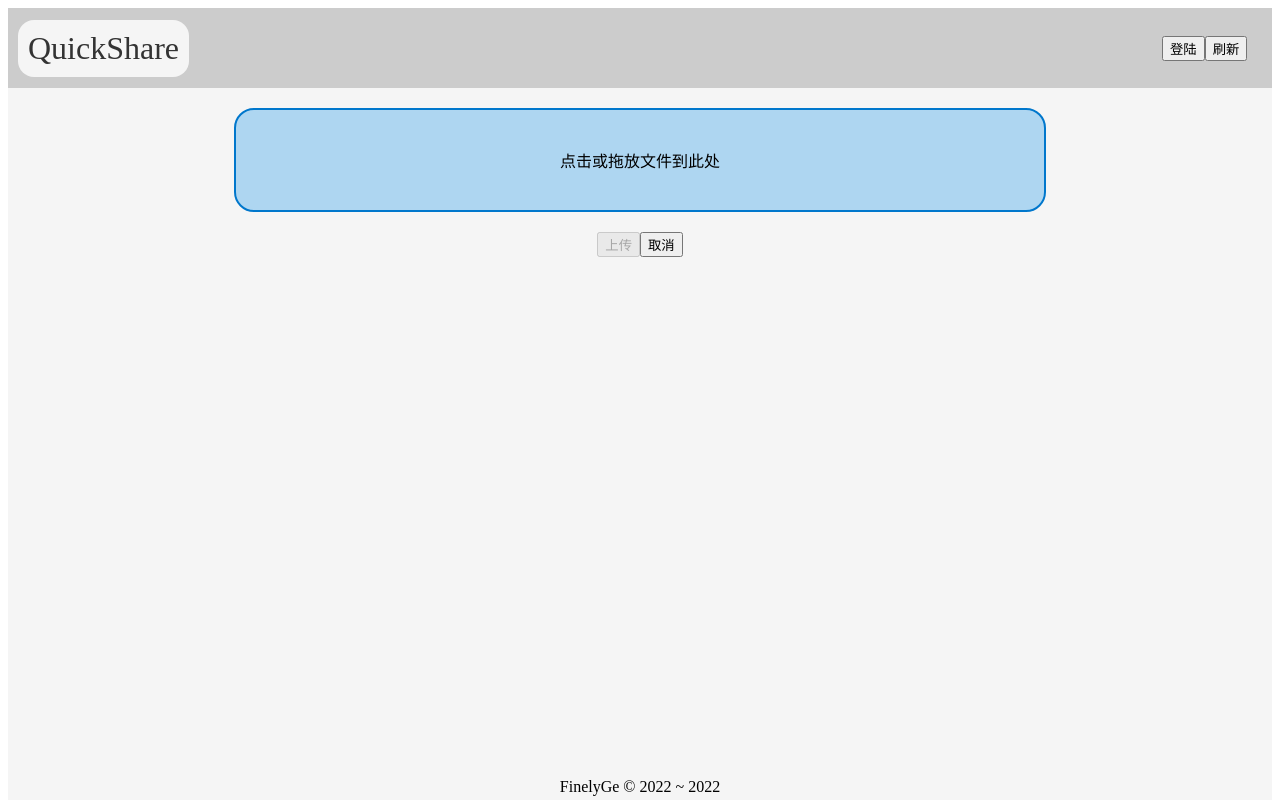
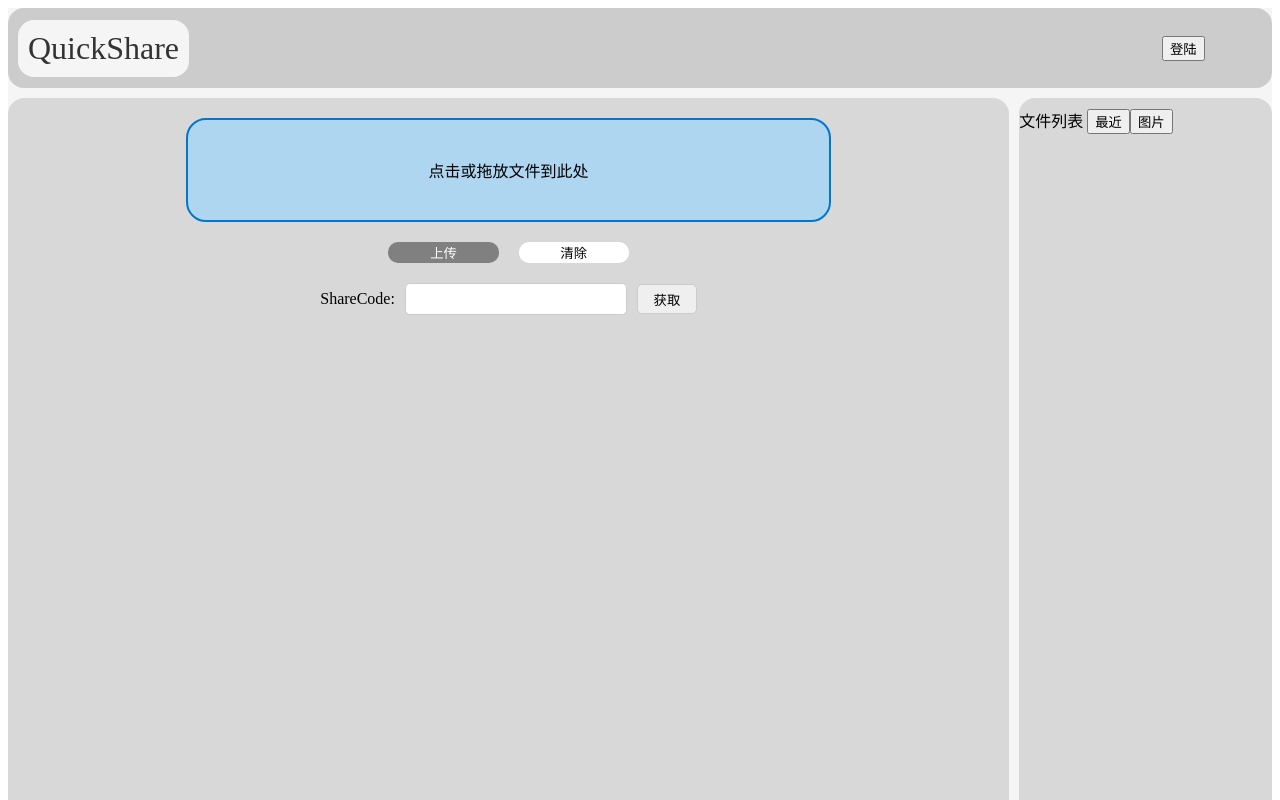
Before and after one commit to FinleyGe/QuickShare, a Vue app in the folder QuickShare-Vue/: page / in a window 1280 px wide. Shown: the top 800 px of the page. Built offline with nearby package versions, Linux system fonts and the light colour scheme.

Commit message:
feat: show download link after being uploaded.

```diff
--- a/QuickShare-Vue/src/App.vue
+++ b/QuickShare-Vue/src/App.vue
@@ -15,7 +15,6 @@ function handleWindowsResize() {
   }
 }
 
-
 onMounted(() => {
   handleWindowsResize();
   window.onresize = handleWindowsResize;
--- a/QuickShare-Vue/src/api/index.ts
+++ b/QuickShare-Vue/src/api/index.ts
@@ -1,13 +1,15 @@
 import axios, { AxiosProgressEvent } from "axios";
 import { BaseUrl } from "../const";
-import { IResponse, ILoginResponseData, IFileInfo, IFileInfoDetail } from "./type";
+import { IResponse, IUploadResponseData, IFileInfo, IFileInfoDetail } from "./type";
 
 export const api = axios.create({
   baseURL: BaseUrl,
   withCredentials: true,
 });
 
-export function UploadFile(file: File, onUploadProgress: (e: AxiosProgressEvent) => void) {
+export function UploadFile(file: File,
+  onUploadProgress: (e: AxiosProgressEvent) => void)
+  : Promise<IResponse<IUploadResponseData>> {
   const formData = new FormData();
   formData.append("file", file);
   return api.post("/upload", formData, {
@@ -16,7 +18,6 @@ export function UploadFile(file: File, onUploadProgress: (e: AxiosProgressEvent)
 }
 
 export function GetFile(hash: string) {
-  // return api.get(`/get/${hash}`, { responseType: "blob" });
   window.location.href = `${BaseUrl}get/${hash}`;
 }
 
--- a/QuickShare-Vue/src/components/FileInfo.vue
+++ b/QuickShare-Vue/src/components/FileInfo.vue
@@ -1,7 +1,18 @@
 <script setup lang="ts">
+import { computed } from 'vue';
+import { BaseUrl } from '../const';
+
 const props = defineProps<{
   file: File | undefined;
+  hash: string | undefined;
 }>();
+
+const link = computed(() => {
+  if (props.hash) {
+    return BaseUrl + "get/" + props.hash;
+  }
+  return "未上传";
+});
 
 </script>
 <template>
@@ -9,6 +20,7 @@ const props = defineProps<{
     <div class="filename">文件名: {{ props.file?.name }}</div>
     <div class="filesize">文件大小: {{ props.file?.size + 'b' }}</div>
     <div class="filetype">文件类型: {{ props.file?.type }}</div>
+    <div class="link">链接: {{ link }}</div>
   </div>
 </template>
 <style scoped lang="scss">
--- a/QuickShare-Vue/src/components/FileItem.vue
+++ b/QuickShare-Vue/src/components/FileItem.vue
@@ -16,6 +16,11 @@ function qrcode() {
 }
 
 async function handleDelete() {
+  var r = window.confirm("确定删除吗？");
+  if (!r) {
+    return;
+  }
+
   var res = await DeleteFile(props.fileInfo.hash);
   if (res) {
     alert("删除成功");
@@ -33,10 +38,9 @@ async function getDetail() {
 <template>
   <div class="file-item">
     <lable class="name" @click="getDetail">{{ props.fileInfo.name }}</lable>
-    <lable class="type">{{ props.fileInfo.type }}</lable>
-    <button class="download" @click="download"> Download </button>
-    <button class="showQR" @click="qrcode"> Share </button>
-    <button class="delete" @click="handleDelete"> Delete </button>
+    <lable class="type">{{ props.fileInfo.type.split("/")[0] }}</lable>
+    <button class="showQR" @click="qrcode"> M </button>
+    <button class="delete" @click="handleDelete"> X </button>
   </div>
 </template>
 <style scoped lang="scss">
@@ -48,7 +52,7 @@ async function getDetail() {
   column-gap: 10px;
 
   .name {
-    width: 300px;
+    max-width: 300px;
     overflow: hidden;
   }
 }
--- a/QuickShare-Vue/src/components/FileItemDetail.vue
+++ b/QuickShare-Vue/src/components/FileItemDetail.vue
@@ -1,4 +1,5 @@
 <script setup lang="ts">
+import { computed } from 'vue';
 import { IFileInfoDetail } from '../api/type';
 import { BaseUrl } from '../const'
 const props = defineProps<{
@@ -12,6 +13,27 @@ function close(this: any) {
   emits.call(this, "close");
 }
 
+const fileSize = computed(() => {
+  if (props.fileInfo) {
+    let size = props.fileInfo.size;
+    let unit = "B";
+    if (size > 1024) {
+      size /= 1024;
+      unit = "KB";
+    }
+    if (size > 1024) {
+      size /= 1024;
+      unit = "MB";
+    }
+    if (size > 1024) {
+      size /= 1024;
+      unit = "GB";
+    }
+    return size.toFixed(2) + unit;
+  }
+  return "";
+})
+
 
 </script>
 <template>
@@ -19,10 +41,11 @@ function close(this: any) {
     <div class="info">
       <div class="name">文件名： {{ props.fileInfo?.name }}</div>
       <div class="type">类型：{{ props.fileInfo?.type }}</div>
-      <div classs="size">大小: {{ props.fileInfo?.size }} B</div>
+      <div classs="size">大小: {{ fileSize }} </div>
       <img :src="BaseUrl + 'get/' + props.fileInfo?.hash" v-if="props.fileInfo?.type == 'image/png'">
     </div>
-    <button class="btn-close" @click="close">Close</button>
+    <button @click="">Share</button>
+    <button @click="close">Close</button>
   </div>
 </template>
 <style scoped lang="scss">
@@ -39,5 +62,17 @@ function close(this: any) {
   top: 0;
   left: 0;
 
+  .info {
+    background-color: white;
+    padding: 10px;
+    border-radius: 10px;
+    max-height: 60vh;
+  }
+
+  button {
+    margin-top: 10px;
+    padding: 10px;
+    border-radius: 10px;
+  }
 }
 </style>
--- /dev/null
+++ b/QuickShare-Vue/src/components/ShareCode.vue
@@ -0,0 +1,46 @@
+<script setup lang="ts">
+import { ref } from 'vue';
+
+const sharecode = ref<string>("");
+
+function getShareCode() {
+  console.log(sharecode.value);
+}
+
+</script>
+<template>
+  <div class="sharecode">
+    <div class="lable">ShareCode: </div>
+    <input v-model="sharecode" />
+    <button @click="getShareCode">获取</button>
+  </div>
+</template>
+
+<style scoped lang="scss">
+.sharecode {
+  display: flex;
+  align-items: center;
+  justify-content: center;
+  margin-top: 20px;
+
+  .lable {
+    margin-right: 10px;
+  }
+
+  input {
+    width: 200px;
+    height: 30px;
+    border: 1px solid #ccc;
+    border-radius: 5px;
+    padding: 0 10px;
+  }
+
+  button {
+    width: 60px;
+    height: 30px;
+    border: 1px solid #ccc;
+    border-radius: 5px;
+    margin-left: 10px;
+  }
+}
+</style>
--- a/QuickShare-Vue/src/components/Upload.vue
+++ b/QuickShare-Vue/src/components/Upload.vue
@@ -6,6 +6,8 @@ import FileInfo from "./FileInfo.vue";
 import ProcessBar from "./ProcessBar.vue";
 const file = ref<File | undefined>();
 const progress = ref<number>(0);
+
+const hash = ref<string>("");
 
 function handleFileChange(e: Event) {
   file.value = (e.target as HTMLInputElement)?.files?.[0];
@@ -32,7 +34,8 @@ async function upload() {
       progress.value = e.progress == undefined ? 0 : e!.progress * 100;
       console.log(e);
     });
-  if (res) {
+  if (res.data.message == "OK") {
+    hash.value = res.data.data.hash;
     alert("上传成功");
   } else {
     alert("上传失败");
@@ -51,10 +54,10 @@ function cancel() {
     <div class="drag" @click="handleClickUpload" @drop="handleDrop" @dragover="(e: DragEvent) => { e.preventDefault() }">
       点击或拖放文件到此处
     </div>
-    <FileInfo :file="file" />
+    <FileInfo :file="file" :hash="hash" />
     <div class="button-set">
       <button :disabled="file == undefined" @click="upload">上传</button>
-      <button @click="cancel">取消</button>
+      <button @click="cancel">清除</button>
     </div>
     <ProcessBar :percent="progress" v-show="file != undefined" />
   </div>
@@ -85,6 +88,32 @@ function cancel() {
 
   .button-set {
     margin: auto;
+    display: grid;
+    grid-template-columns: 1fr 1fr;
+    grid-column-gap: 20px;
+    width: 30%;
+
+    button {
+      width: 100%;
+      border-radius: 10px;
+      border: none;
+      background-color: white;
+      color: black;
+      cursor: pointer;
+      animation: 0.5s ease-in-out 0s 1 normal none running pulse;
+    }
+
+    button:hover {
+      background-color: #0077CC;
+      color: white;
+    }
+
+    button:disabled {
+      background-color: gray;
+      color: white;
+      cursor: not-allowed;
+    }
+
   }
 
 }
--- a/QuickShare-Vue/src/views/Home.vue
+++ b/QuickShare-Vue/src/views/Home.vue
@@ -9,6 +9,7 @@ import { GetFileList } from '../api/index'
 import FileItem from '../components/FileItem.vue'
 import { IFileInfo, IFileInfoDetail } from '../api/type';
 import QRCode from '../components/QRCode.vue'
+import ShareCode from '../components/ShareCode.vue'
 
 const store = useStore()
 const pageSize = ref<DeviceSize>(store.deviceSize);
@@ -40,17 +41,30 @@ function showDetail(detail: IFileInfoDetail) {
   fileDetail.value = detail
   isShowDetail.value = true;
 }
+
+function logout() {
+  if (store.isLogin) {
+    store.setLogin(false);
+    // delete all cookie
+
+    document.cookie.split(";").forEach((c) => {
+      document.cookie = c
+        .replace(/^ +/, "")
+        .replace(/=.*/, "=;expires=" + new Date().toUTCString() + ";path=/");
+    });
+  }
+}
 </script>
 
 <template>
-  <div class="base" :class="pageSize">
+  <div class="base" :class="store.deviceSize">
     <header>
       <div class="title">
         QuickShare
       </div>
       <div class="button-set">
         <button @click="handleLogin">{{ showLogin ? '返回' : '登陆' }}</button>
-        <button @click="refresh">刷新</button>
+        <button @click="logout" v-if="store.isLogin">登出</button>
       </div>
     </header>
     <main>
@@ -58,12 +72,20 @@ function showDetail(detail: IFileInfoDetail) {
       <Login v-show="showLogin" @logined="Logined" />
       <QRCode @close="isShowQRCode = false" :path="QRCodePath" v-show="isShowQRCode" />
       <FileItemDetail @close="isShowDetail = false" :file-info="fileDetail" v-show="isShowDetail" />
+      <ShareCode />
+    </main>
+    <aside>
+      <div class="title">
+        文件列表
+        <button @click="refresh">最近</button>
+        <button> 图片 </button>
+      </div>
       <div class="files">
         <FileItem :fileInfo="file" v-for="file in fileList" @showQRCode="showQRCode" @showDetail="showDetail" />
       </div>
-    </main>
+    </aside>
     <footer>
-      FinelyGe © 2022 ~ {{ new Date().getFullYear() }}
+      QuickShare | FinelyGe © 2022 ~ {{ new Date().getFullYear() }}
     </footer>
   </div>
 </template>
@@ -75,17 +97,31 @@ function showDetail(detail: IFileInfoDetail) {
   min-height: 100vh;
   background-color: $background-light;
 
+  display: grid;
+
   &.large {
-    display: grid;
-    grid-template-rows: 80px 1fr 30px;
+    grid-template-areas: "header header header" "main main aside" "footer footer footer";
+    grid-row-gap: 10px;
+    grid-column-gap: 10px;
+    grid-template-rows: 80px 1fr 50px;
+    grid-template-columns: 1fr 1fr 20%;
+  }
+
+  &.medium,
+  &.small {
+    grid-template-areas: "header" "main" "aside" "footer";
+    grid-row-gap: 20px;
+    grid-template-rows: 80px 1fr 1fr 50px;
   }
 
   header {
+    grid-area: header;
     display: grid;
     grid-template-columns: 1fr 100px;
     padding-inline: 10px;
     align-items: center;
     background-color: $background-dark;
+    border-radius: 1rem;
 
     .title {
       background-color: $background-light;
@@ -99,11 +135,33 @@ function showDetail(detail: IFileInfoDetail) {
   }
 
   main {
-    height: 200px;
+    grid-area: main;
+    background-color: $background-medium;
+    border-radius: 1rem;
+  }
+
+  aside {
+    grid-area: aside;
+
+    border-radius: 1rem;
+    background-color: $background-medium;
+
+    .title {
+      margin-top: 10px;
+    }
+
+    .files {
+      height: 100vh;
+      overflow-y: auto;
+    }
   }
 
   footer {
-    text-align: center;
+    background-color: $background-medium;
+    grid-area: footer;
+    display: flex;
+    align-items: center;
+    justify-content: center;
   }
 }
 </style>
```
Also changed, not shown: QuickShare-Vue/src/api/type.ts (+7 -0 lines).
